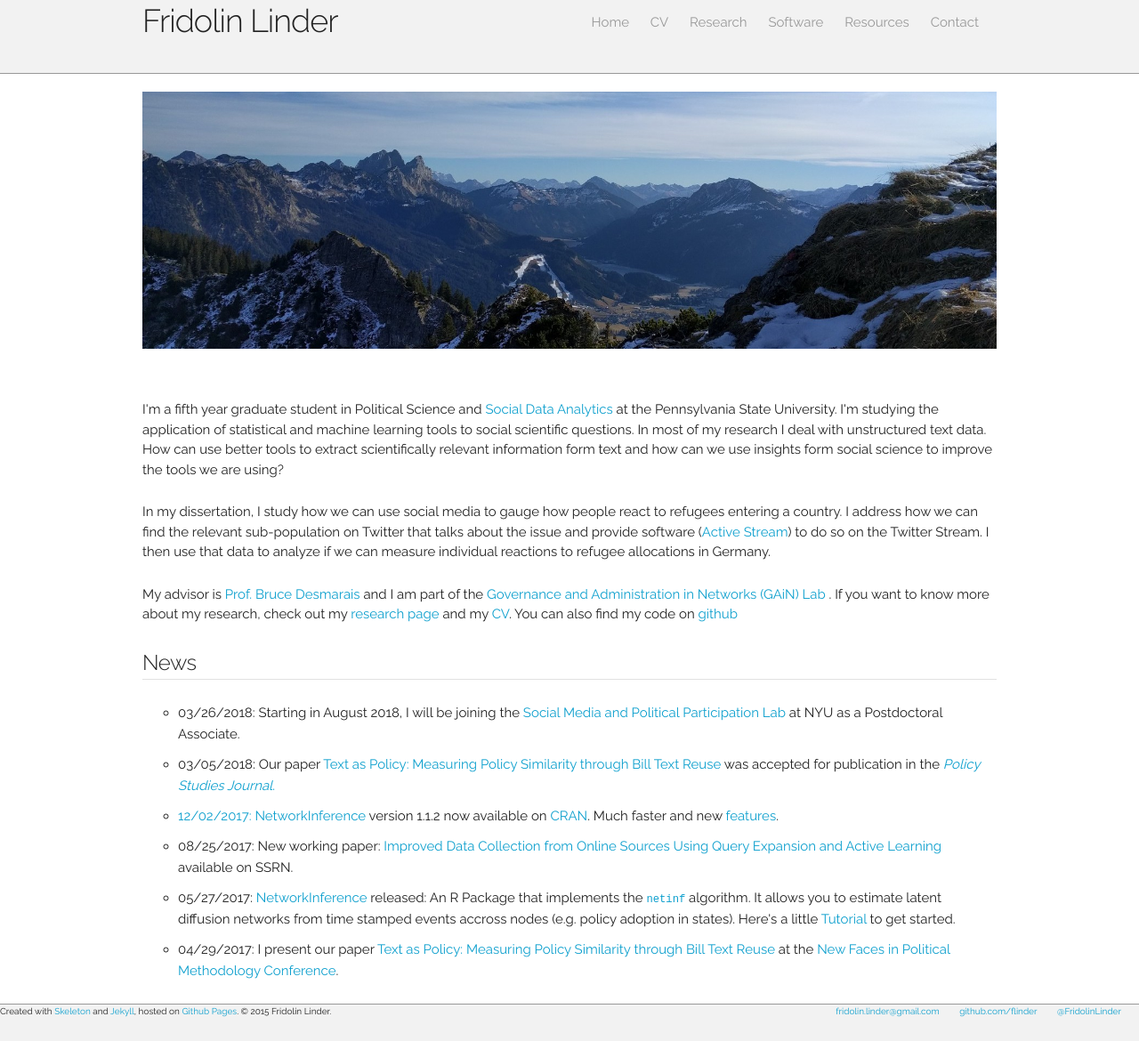
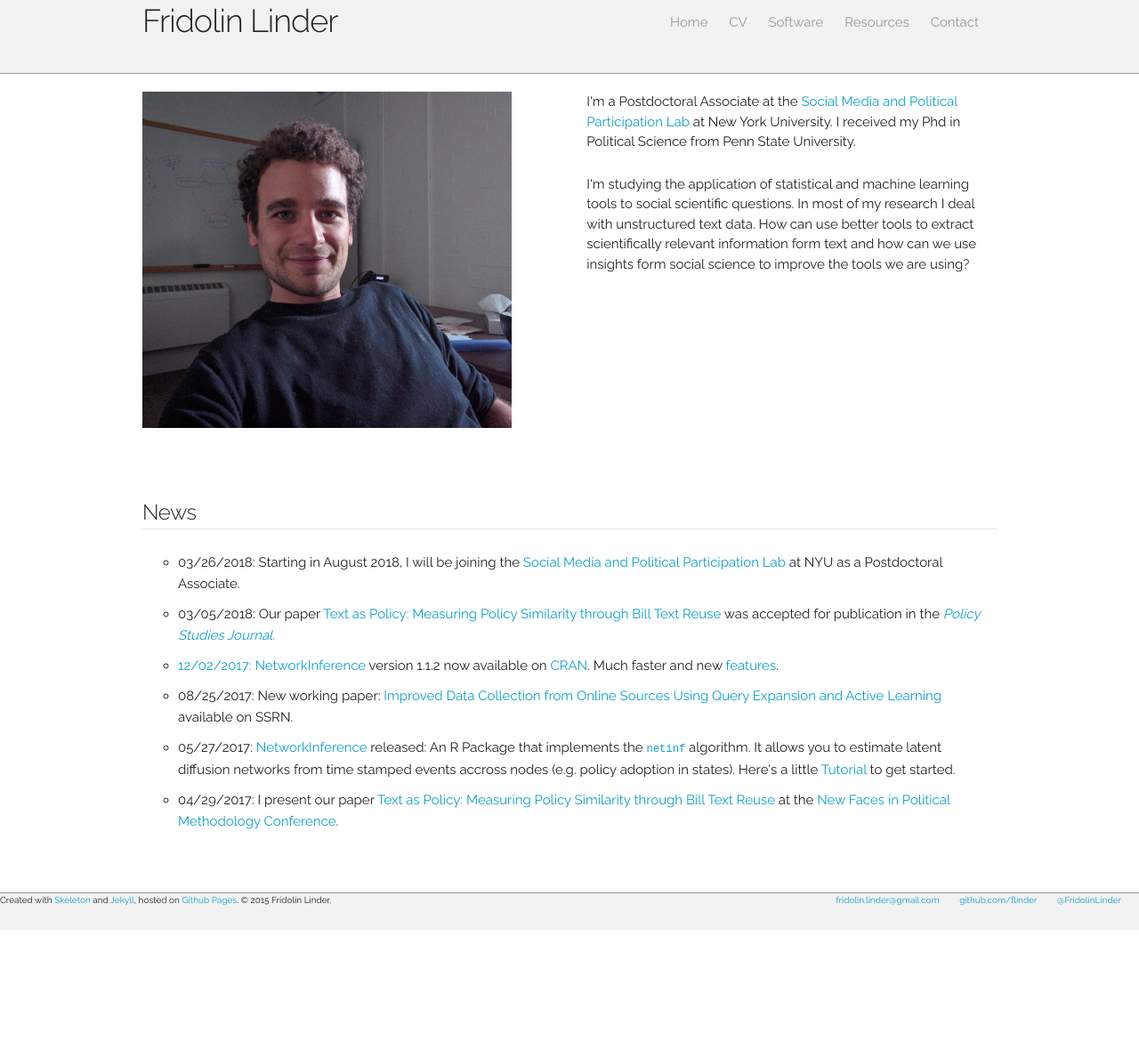
Before and after one commit to flinder/flinder.github.io, a Jekyll site: the page built from index.html, in a window 1280 px wide. Shown: the whole page at 89% size. Built offline with Jekyll 4.4.1, drawn with Linux system fonts in a browser that asks for light colours; after the commit the page ends 1045 px from its top, so only the background shows below that.

Commit message:
removed research page, updated front page

```diff
--- a/_layouts/default.html
+++ b/_layouts/default.html
@@ -66,7 +66,7 @@
              <ul>
                 <li><a href="/">Home</a></li>
                 <li><a href="/cv/index.html">CV</a></li>
-                <li><a href="/research.html">Research</a></li>
+                <!--<li><a href="/research.html">Research</a></li>-->
                 <li><a href="/software.html">Software</a></li>
                 <li><a href="/resources.html">Resources</a></li>
                 <li><a href="/contact.html">Contact</a></li>
--- a/_layouts/post.html
+++ b/_layouts/post.html
@@ -66,7 +66,7 @@
              <ul>
                 <li><a href="/">Home</a></li>
                 <li><a href="/cv/index.html">CV</a></li>
-                <li><a href="/research.html">Research</a></li>
+                <!--<li><a href="/research.html">Research</a></li>-->
                 <li><a href="/resources.html">Resources</a></li>
                 <li><a href="/software.html">Software</a></li>
                 <li><a href="/contact.html">Contact</a></li>
--- a/css/skeleton.css
+++ b/css/skeleton.css
@@ -446,8 +446,10 @@ there.
 
 #headerImage img {
     margin-bottom: 50px;
-    max-width: 100%;
+    max-width: 90%;
+    max-height: 90%;
     height: auto;
+    align: left;
 }
 
 #contactImage img {
--- a/index.html
+++ b/index.html
@@ -3,29 +3,24 @@ layout: default
 title: Fridolin Linder
 ---
 
-<div id="headerImage" class="twelve columns">
-    <img src="images/einstein_panorama.resized.jpg" title="View of the Tannheim Valley from Mt. Einstein.">
+<div class="row">
+
+    <div id="headerImage" class="six columns">
+        <img src="images/new_profile.jpg">
+    </div>
+
+    <div id="welcome" class="six columns" >
+        <p>I'm a Postdoctoral Associate at the  <a href="https://wp.nyu.edu/smapp/">Social Media and Political Participation Lab</a> at New York University. I received my Phd in Political Science from Penn State University. </p>
+
+        <p>I'm studying the application of statistical
+        and machine learning tools to social scientific questions. In most of my
+        research I deal with unstructured text data. How can use better tools to
+        extract scientifically relevant information form text and how can we use
+        insights form social science to improve the tools we are using?<p>
+    </div>
 </div>
 
 <div id="welcome" class="twelve columns" >
-    <p>I'm a fifth year graduate student in Political Science and <a
-        href="http://bdss.psu.edu/education">Social Data Analytics</a> at the
-    Pennsylvania State University. I'm studying the application of statistical
-    and machine learning tools to social scientific questions. In most of my
-    research I deal with unstructured text data. How can use better tools to
-    extract scientifically relevant information form text and how can we use
-    insights form social science to improve the tools we are using?<p>
-
-
-    <p>In my dissertation, I study how we can use social media to gauge how
-    people react to refugees entering a country. I address how we can find the relevant
-    sub-population on Twitter that talks about the issue and provide software
-    (<a href="http://github.com/flinder/active_stream">Active Stream</a>) to do so on the Twitter Stream. I then use that
-    data to analyze if we can measure individual reactions to refugee allocations in
-    Germany. </p>
-
-    <p>My advisor is <a href="http://brucedesmarais.com/index.html">Prof. Bruce Desmarais</a> and I am part of the <a href="http://brucedesmarais.com/lab.html">Governance and Administration in Networks (GAiN) Lab </a>. If you want to know more about my research, check out my <a href="/research.html">research page</a> and my <a href="/cv/index.html">CV</a>. You can also find my code on <a href="https://github.com/flinder">github</a></p>
-
     <h5>News</h5><hr/>
 
     <ul>
```
Also changed, not shown: _layouts/wdng_de.html (deleted, +0 -112 lines), _layouts/wdng_en.html (deleted, +0 -112 lines), contact.html (+3 -7 lines), no_include/research.html (renamed from research.html).
